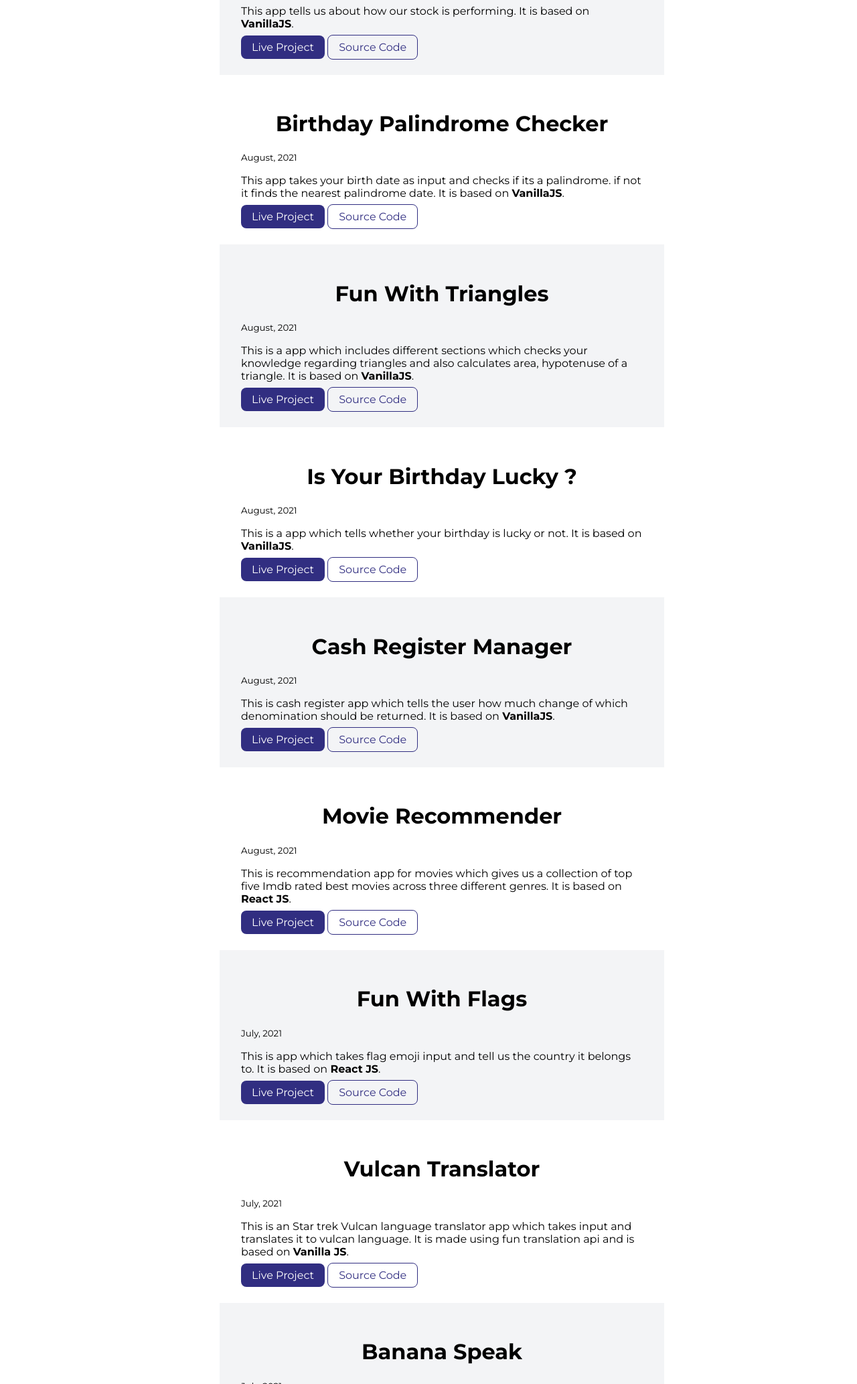
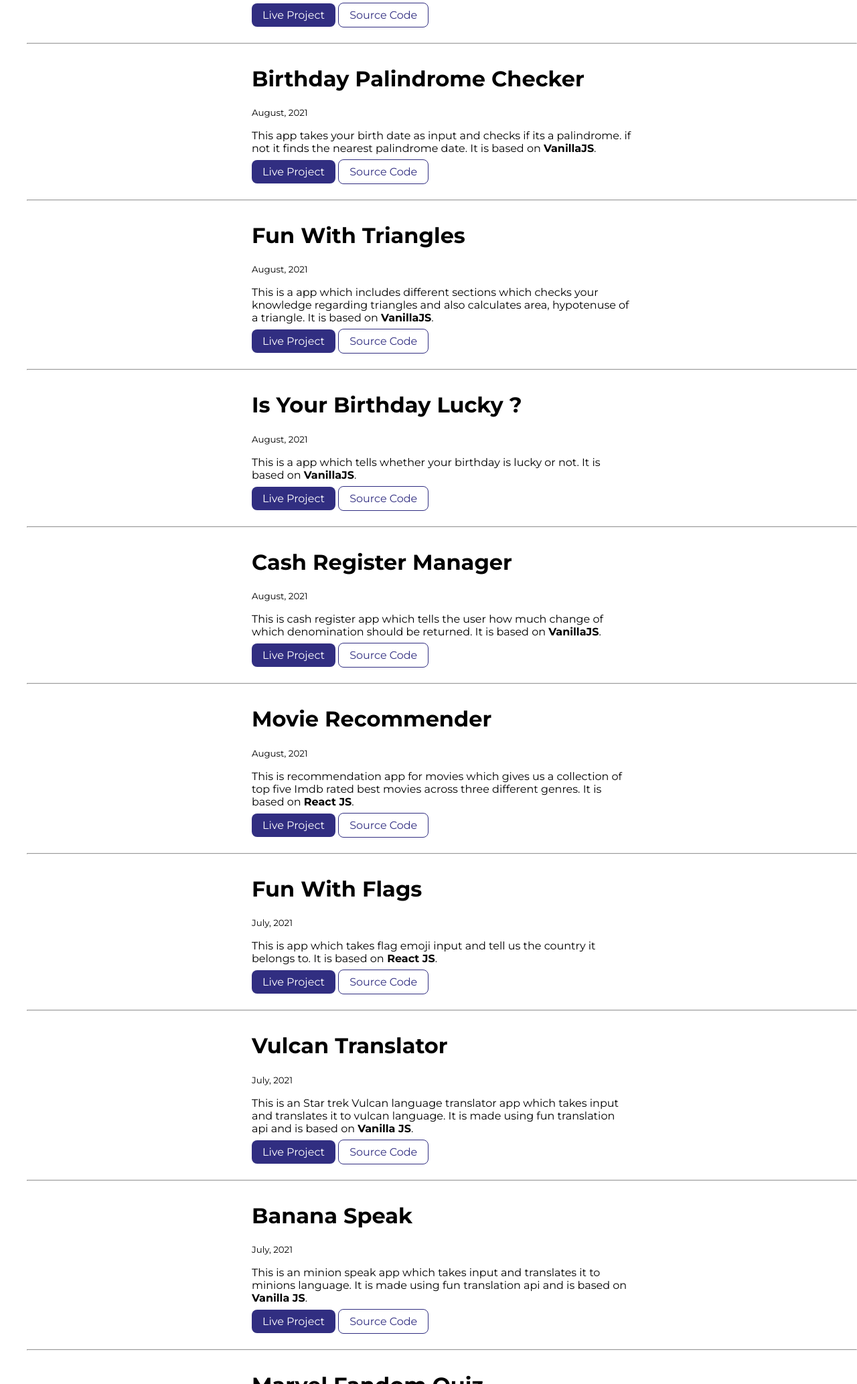
Before and after one commit to Nishant-96/Portfolio-Website, a plain HTML site: page projects.html in a window 1280 px wide. Shown: the part 733-2800 px from the top of the page at 67% size. Drawn offline with Linux system fonts and the light colour scheme.

Commit message:
refactor: changing classes
corrected target for links removing section from div class

```diff
--- a/projects.html
+++ b/projects.html
@@ -33,149 +33,171 @@
 
     <ul class="list-non-bullet">
 
-        <li>
-            <div class="container container-center section ow">
+        <li class="container-center">
+            <div class="container">
                 <h1>Stock Performance Analyzer</h1>
             <small>August, 2021</small>
             <p>This app tells us about how our stock is performing. It is based on <strong>VanillaJS</strong>.</p>
 
-            <a class="link link-primary" target="blank" href="https://stockperformanceanalyzer-nishantp.netlify.app/">Live Project</a>
-            <a class="link link-secondary" target="blank" href="https://github.com/Nishant-96/ProfitLoss-Stock-Market-App">Source Code</a>
+            <a class="link link-primary" target="_blank" href="https://stockperformanceanalyzer-nishantp.netlify.app/">Live Project</a>
+            <a class="link link-secondary" target="_blank" href="https://github.com/Nishant-96/ProfitLoss-Stock-Market-App">Source Code</a>
 
             </div>
 
         </li>
 
-        <li>
-            <div class="container container-center section">
+        <hr>
+
+        <li class="container-center">
+            <div class="container">
                 <h1>Birthday Palindrome Checker</h1>
             <small>August, 2021</small>
             <p>This app takes your birth date as input and checks if its a palindrome. if not it finds the nearest palindrome date. It is based on <strong>VanillaJS</strong>.</p>
 
-            <a class="link link-primary" target="blank" href="https://birthdatepalindromechecker-nishantp.netlify.app/">Live Project</a>
-            <a class="link link-secondary" target="blank" href="https://github.com/Nishant-96/Birthday-palindrome-checker-app">Source Code</a>
+            <a class="link link-primary" target="_blank" href="https://birthdatepalindromechecker-nishantp.netlify.app/">Live Project</a>
+            <a class="link link-secondary" target="_blank" href="https://github.com/Nishant-96/Birthday-palindrome-checker-app">Source Code</a>
 
             </div>
 
         </li>
 
-        <li>
-            <div class="container container-center section ow">
+        <hr>
+
+        <li class="container-center">
+            <div class="container">
                 <h1>Fun With Triangles</h1>
             <small>August, 2021</small>
             <p>This is a app which includes different sections which checks your knowledge regarding triangles and also calculates area, hypotenuse of a triangle. It is based on <strong>VanillaJS</strong>.</p>
 
-            <a class="link link-primary" target="blank" href="https://trianglefun-nishantp.netlify.app/">Live Project</a>
-            <a class="link link-secondary" target="blank" href="https://github.com/Nishant-96/Fun-With-Triangles">Source Code</a>
+            <a class="link link-primary" target="_blank" href="https://trianglefun-nishantp.netlify.app/">Live Project</a>
+            <a class="link link-secondary" target="_blank" href="https://github.com/Nishant-96/Fun-With-Triangles">Source Code</a>
 
             </div>
 
         </li>
 
-        <li>
-            <div class="container container-center section">
+        <hr>
+
+        <li class="container-center">
+            <div class="container">
                 <h1>Is Your Birthday Lucky ?</h1>
             <small>August, 2021</small>
             <p>This is a app which tells whether your birthday is lucky or not. It is based on <strong>VanillaJS</strong>.</p>
 
-            <a class="link link-primary" target="blank" href="https://birthdayluckychecker-nishantp.netlify.app/">Live Project</a>
-            <a class="link link-secondary" target="blank" href="https://github.com/Nishant-96/Is-Your-Birthday-Lucky">Source Code</a>
+            <a class="link link-primary" target="_blank" href="https://birthdayluckychecker-nishantp.netlify.app/">Live Project</a>
+            <a class="link link-secondary" target="_blank" href="https://github.com/Nishant-96/Is-Your-Birthday-Lucky">Source Code</a>
 
             </div>
 
         </li>
 
-        <li>
-            <div class="container container-center section ow">
+        <hr>
+
+        <li class="container-center">
+            <div class="container">
                 <h1>Cash Register Manager</h1>
             <small>August, 2021</small>
             <p>This is cash register app which tells the user how much change of which denomination should be returned. It is based on <strong>VanillaJS</strong>.</p>
 
-            <a class="link link-primary" target="blank" href="https://cashregister-nishantp.netlify.app/">Live Project</a>
-            <a class="link link-secondary" target="blank" href="https://github.com/Nishant-96/Cash-Register">Source Code</a>
+            <a class="link link-primary" target="_blank" href="https://cashregister-nishantp.netlify.app/">Live Project</a>
+            <a class="link link-secondary" target="_blank" href="https://github.com/Nishant-96/Cash-Register">Source Code</a>
 
             </div>
 
         </li>
 
-        <li>
-            <div class="container container-center section">
+        <hr>
+
+        <li class="container-center">
+            <div class="container">
                 <h1>Movie Recommender</h1>
             <small>August, 2021</small>
             <p>This is recommendation app for movies which gives us a collection of top five Imdb rated best movies across three different genres. It is based on <strong>React JS</strong>.</p>
 
-            <a class="link link-primary" target="blank" href="https://movierecommender-nishantp.netlify.app/">Live Project</a>
-            <a class="link link-secondary" target="blank" href="https://github.com/Nishant-96/Movie-Recommender/tree/main/src">Source Code</a>
+            <a class="link link-primary" target="_blank" href="https://movierecommender-nishantp.netlify.app/">Live Project</a>
+            <a class="link link-secondary" target="_blank" href="https://github.com/Nishant-96/Movie-Recommender/tree/main/src">Source Code</a>
 
             </div>
 
         </li>
 
-        <li>
-            <div class="container container-center section ow">
+        <hr>
+
+        <li class="container-center">
+            <div class="container">
                 <h1>Fun With Flags</h1>
             <small>July, 2021</small>
             <p> This is app which takes flag emoji input and tell us the country it belongs to. It is based on<strong> React JS</strong>.</p>
 
-            <a class="link link-primary" target="blank" href="https://funwithflags-nishantp.netlify.app/">Live Project</a>
-            <a class="link link-secondary" target="blank" href="https://github.com/Nishant-96/Fun-with-flags/tree/main/src">Source Code</a>
+            <a class="link link-primary" target="_blank" href="https://funwithflags-nishantp.netlify.app/">Live Project</a>
+            <a class="link link-secondary" target="_blank" href="https://github.com/Nishant-96/Fun-with-flags/tree/main/src">Source Code</a>
 
             </div>
 
         </li>
 
-        <li>
-            <div class="container container-center section">
+        <hr>
+
+        <li class="container-center">
+            <div class="container">
                 <h1>Vulcan Translator</h1>
             <small>July, 2021</small>
             <p>This is an Star trek Vulcan language translator app which takes input and translates it to vulcan language. It is made using fun translation api and is based on <strong>Vanilla JS</strong>.</p>
 
-            <a class="link link-primary" target="blank" href="https://vulcantranslator-nishantp.netlify.app/">Live Project</a>
-            <a class="link link-secondary" target="blank" href="https://github.com/Nishant-96/Vulcan-Translator">Source Code</a>
+            <a class="link link-primary" target="_blank" href="https://vulcantranslator-nishantp.netlify.app/">Live Project</a>
+            <a class="link link-secondary" target="_blank" href="https://github.com/Nishant-96/Vulcan-Translator">Source Code</a>
 
             </div>
 
         </li>
 
-        <li>
-            <div class="container container-center section ow">
+        <hr>
+
+        <li class="container-center">
+            <div class="container">
                 <h1>Banana Speak</h1>
             <small>July, 2021</small>
             <p>This is an minion speak app which takes input and translates it to minions language. It is made using fun translation api and is based on <strong>Vanilla JS</strong>.</p>
 
-            <a class="link link-primary" target="blank" href="https://bananaspeak-nishantp.netlify.app/">Live Project</a>
-            <a class="link link-secondary" target="blank" href="https://github.com/Nishant-96/Banana-Translator">Source Code</a>
+            <a class="link link-primary" target="_blank" href="https://bananaspeak-nishantp.netlify.app/">Live Project</a>
+            <a class="link link-secondary" target="_blank" href="https://github.com/Nishant-96/Banana-Translator">Source Code</a>
 
             </div>
 
         </li>
 
+        <hr>
 
-        <li>
-            <div class="container container-center section section">
+        <li class="container-center">
+            <div class="container">
                 <h1> Marvel Fandom Quiz</h1>
             <small>July, 2021</small>
             <p>A CLI based app built with <strong>NodeJS</strong>. You can send this to your friends and find out who is a superfan.</p>
 
-            <a class="link link-primary" target="blank" href="https://replit.com/@NishantPratihas/Marvel-Fandom-Quiz?embed=1&output=1#index.js">Live Project</a>
-            <a class="link link-secondary" target="blank" href="https://github.com/Nishant-96/LevelZero-Project2/blob/main/index.js">Source Code</a>
+            <a class="link link-primary" target="_blank" href="https://replit.com/@NishantPratihas/Marvel-Fandom-Quiz?embed=1&output=1#index.js">Live Project</a>
+            <a class="link link-secondary" target="_blank" href="https://github.com/Nishant-96/LevelZero-Project2/blob/main/index.js">Source Code</a>
 
             </div>
 
         </li>
 
-        <li>
-            <div class="container container-center section ow">
+        <hr>
+
+        <li class="container-center">
+            <div class="container">
                 <h1> How Well Do You Know Me ?</h1>
             <small>July, 2021</small>
             <p>A CLI based app built with <strong>NodeJS</strong>. You can send this to your friends and find out who really know you.</p>
 
-            <a class="link link-primary" target="blank" href="https://replit.com/@NishantPratihas/How-well-Do-you-Know-Me-Quiz?embed=1&output=1#index.js">Live Project</a>
-            <a class="link link-secondary" target="blank" href="https://github.com/Nishant-96/LevelZero-Project1/blob/main/index.js">Source Code</a>
+            <a class="link link-primary" target="_blank" href="https://replit.com/@NishantPratihas/How-well-Do-you-Know-Me-Quiz?embed=1&output=1#index.js">Live Project</a>
+            <a class="link link-secondary" target="_blank" href="https://github.com/Nishant-96/LevelZero-Project1/blob/main/index.js">Source Code</a>
 
             </div>
 
         </li>
+
+        <hr>
+
     </ul>
 
 
@@ -185,13 +207,13 @@
         <div class="footer-header">You can connect with me on:</div>
         <ul class="social-links list-non-bullet">
             <li class="list-item-inline">
-                <a class="link" target="blank" href="https://github.com/Nishant-96">GitHub</a>
+                <a class="link" target="_blank" href="https://github.com/Nishant-96">GitHub</a>
             </li>
             <li class="list-item-inline">
-                <a class="link"target="blank" href="https://twitter.com/_nishant11">Twitter</a>
+                <a class="link" target="_blank" href="https://twitter.com/_nishant11">Twitter</a>
             </li>
             <li class="list-item-inline">
-                <a class="link" target="blank" href="https://www.linkedin.com/in/nishant-pratihast-55a304148/">LinkedIn</a>
+                <a class="link" target="_blank" href="https://www.linkedin.com/in/nishant-pratihast-55a304148/">LinkedIn</a>
             </li>
         </ul>
 
```
